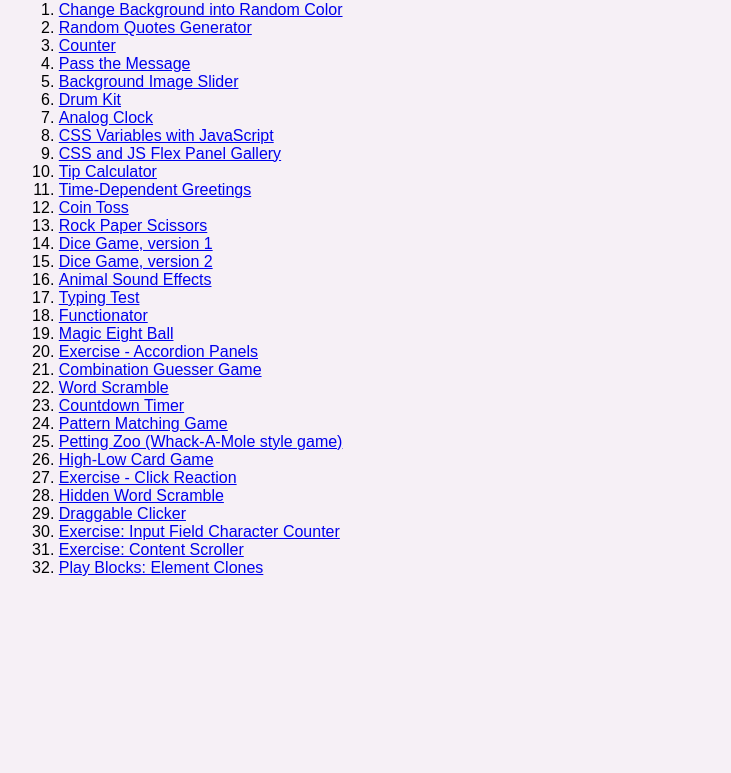
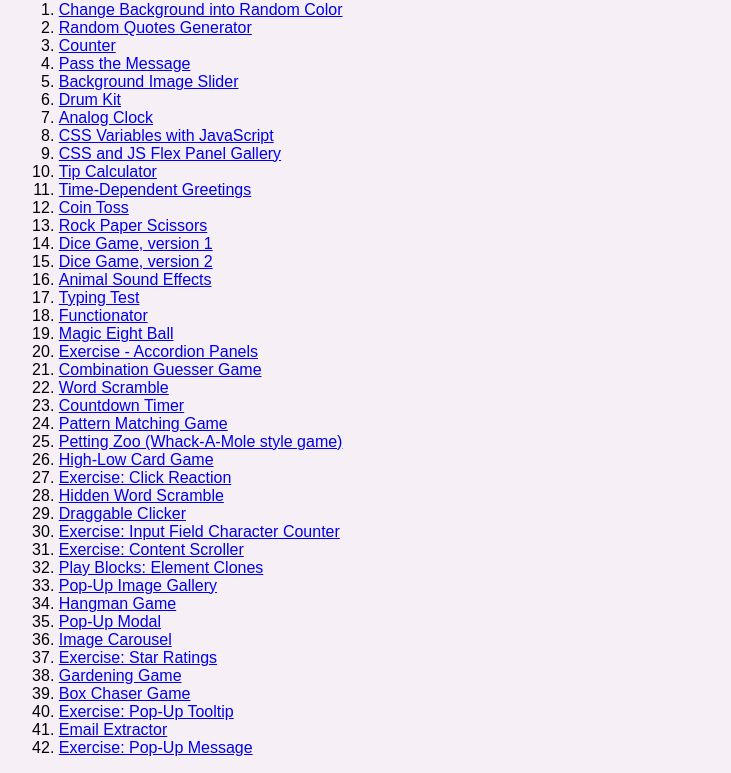
Before and after one commit to ye-susan/100-days, a plain HTML site: page index.html in a window 1280 px wide. Shown: the part 80-853 px from the top of the page, without its empty margins (234-965 px from the left). Before the commit the page ends 800 px from the top, so only its background shows below. Drawn offline with Linux system fonts and the light colour scheme.

Commit message:
update main index.html

```diff
--- a/index.html
+++ b/index.html
@@ -38,12 +38,22 @@
             <li><a href="/day24/index.html"> Pattern Matching Game </a></li>
             <li><a href="/day25/index.html"> Petting Zoo (Whack-A-Mole style game) </a></li>
             <li><a href="/day26/index.html"> High-Low Card Game </a></li>
-            <li><a href="/day27/index.html"> Exercise - Click Reaction </a></li>
+            <li><a href="/day27/index.html"> Exercise: Click Reaction </a></li>
             <li><a href="/day28/index.html"> Hidden Word Scramble </a></li>
             <li><a href="/day29/index.html"> Draggable Clicker </a></li>
             <li><a href="/day30/index.html"> Exercise: Input Field Character Counter </a></li>
             <li><a href="/day31/index.html"> Exercise: Content Scroller </a></li>
             <li><a href="/day32/index.html"> Play Blocks: Element Clones </a></li>
+            <li><a href="/day33/index.html"> Pop-Up Image Gallery </a></li>
+            <li><a href="/day34/index.html"> Hangman Game </a></li>
+            <li><a href="/day35/index.html"> Pop-Up Modal </a></li>
+            <li><a href="/day36/index.html"> Image Carousel </a></li>
+            <li><a href="/day37/index.html"> Exercise: Star Ratings </a></li>
+            <li><a href="/day38/index.html"> Gardening Game </a></li>
+            <li><a href="/day39/index.html"> Box Chaser Game </a></li>
+            <li><a href="/day40/index.html"> Exercise: Pop-Up Tooltip </a></li>
+            <li><a href="/day41/index.html"> Email Extractor </a></li>
+            <li><a href="/day42/index.html"> Exercise: Pop-Up Message </a></li>
         </ol>
     </div>
 </body>
```
Also changed, not shown: 2 other files.
